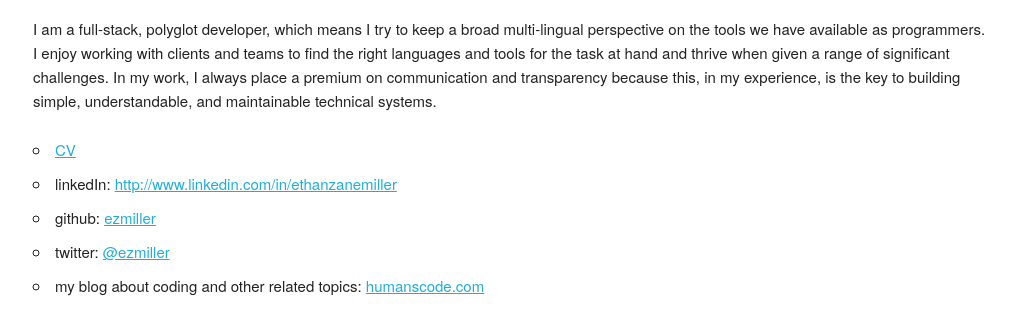
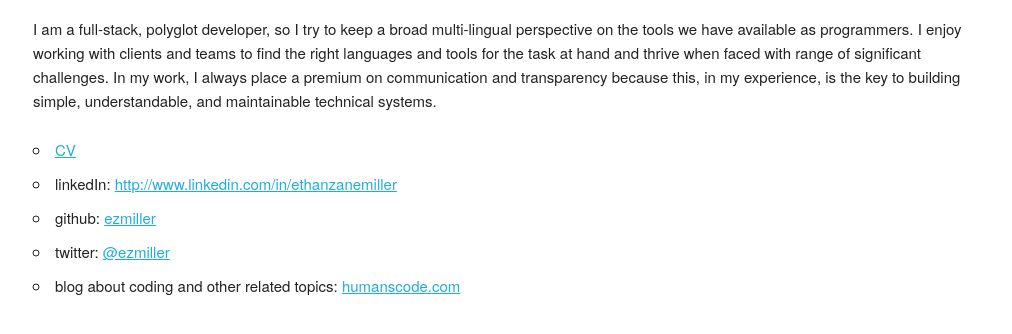
Before and after one commit to ezmiller/ethanzanemiller, a plain HTML site: page index.html in a window 1280 px wide. Shown: the part 136-470 px from the top of the page, without its empty margins (127-1139 px from the left). Drawn offline with Linux system fonts and the light colour scheme.

Commit message:
Update description language

```diff
--- a/index.html
+++ b/index.html
@@ -21,14 +21,14 @@
             <h2 itemprop="name">Ethan Miller</h2>
             <h4 itemprop="jobTitle">Software Engineer &amp; Consultant</h4>
             <p itemprop="description">
-I am a full-stack, polyglot developer, which means I try to keep a broad multi-lingual perspective on the tools we have available as programmers. I enjoy working with clients and teams to find the right languages and tools for the task at hand and thrive when given a range of significant challenges. In my work, I always place a premium on communication and transparency because this, in my experience, is the key to building simple, understandable, and maintainable technical systems.
+I am a full-stack, polyglot developer, so I try to keep a broad multi-lingual perspective on the tools we have available as programmers. I enjoy working with clients and teams to find the right languages and tools for the task at hand and thrive when faced with range of significant challenges. In my work, I always place a premium on communication and transparency because this, in my experience, is the key to building simple, understandable, and maintainable technical systems.
             </p>
             <ul>
               <li><a href="https://stackoverflow.com/cv/ethanmiller">CV</a></li>
               <li>linkedIn: <a href="https://www.linkedin.com/in/ethanzanemiller">http://www.linkedin.com/in/ethanzanemiller</a></li>
               <li>github: <a href="http://github.com/ezmiller">ezmiller</a></li>
               <li>twitter: <a href="http://twitter.com/ezmiller">@ezmiller</a></li>
-              <li>my blog about coding and other related topics: <a href="http://humanscode.com">humanscode.com</a></li>
+              <li>blog about coding and other related topics: <a href="http://humanscode.com">humanscode.com</a></li>
             </ul>
           </div>
         </div>
```
